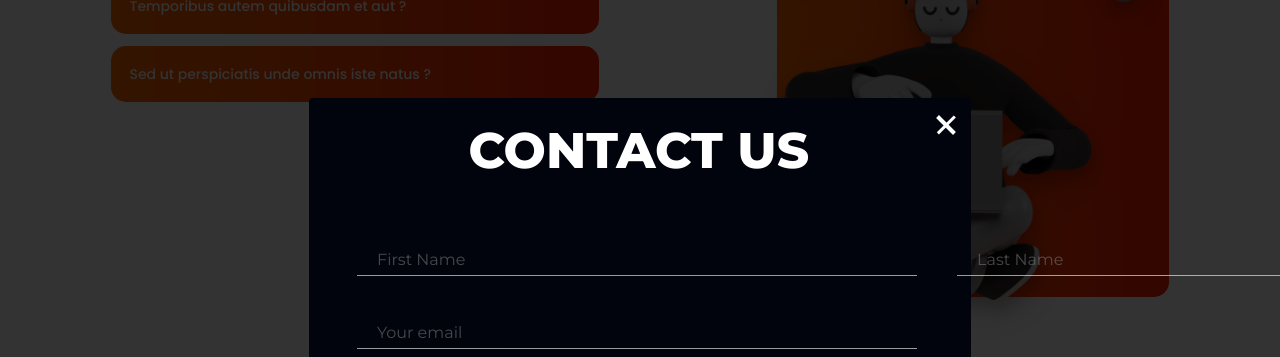
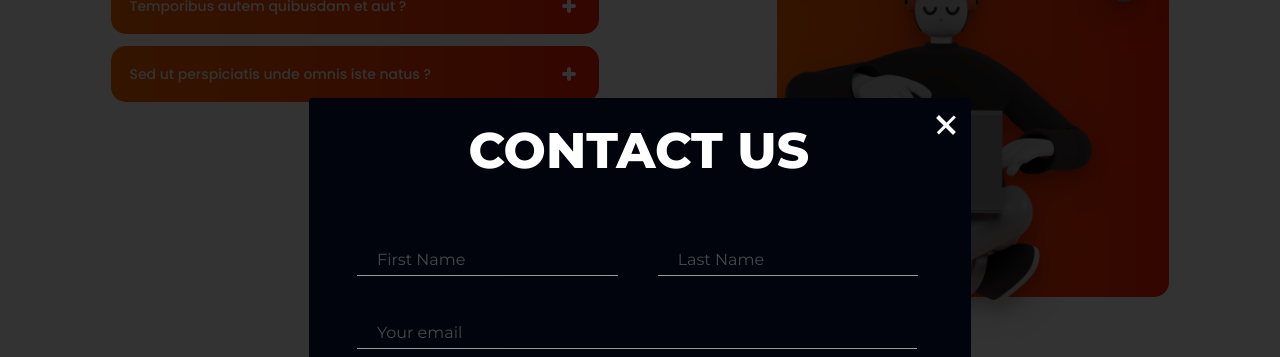
Before and after one commit to vl-shevchenko/acise-insertionWP, a plain HTML site: page index.html in a window 1280 px wide. Both pictures are taken after a click on the button "Contact Us". Shown: the part 856-1213 px from the top of the page. Drawn offline with nearby package versions, Linux system fonts and the light colour scheme.

Commit message:
fixed bug

```diff
--- a/index.html
+++ b/index.html
@@ -311,6 +311,10 @@
                 <p class="fqa__question">
                   Sed ut perspiciatis unde omnis iste natus ?
                 </p>
+                <div class="fqa__question-button">
+                  <span class="fqa__question-button-line"></span>
+                  <span class="fqa__question-button-line"></span>
+                </div>
                 <p class="fqa__answer">
                   At vero eos et accusamus et iusto odio dignissimos ducimus qui
                   blanditiis praesentium voluptatum deleniti atque.
@@ -318,6 +322,10 @@
               </div>
               <div class="fqa__question-wrapper">
                 <p class="fqa__question">Temporibus autem quibusdam et aut ?</p>
+                <div class="fqa__question-button">
+                  <span class="fqa__question-button-line"></span>
+                  <span class="fqa__question-button-line"></span>
+                </div>
                 <p class="fqa__answer">
                   At vero eos et accusamus et iusto odio dignissimos ducimus qui
                   blanditiis praesentium voluptatum deleniti atque.
@@ -327,6 +335,10 @@
                 <p class="fqa__question">
                   Sed ut perspiciatis unde omnis iste natus ?
                 </p>
+                <div class="fqa__question-button">
+                  <span class="fqa__question-button-line"></span>
+                  <span class="fqa__question-button-line"></span>
+                </div>
                 <p class="fqa__answer">
                   At vero eos et accusamus et iusto odio dignissimos ducimus qui
                   blanditiis praesentium voluptatum deleniti atque.
@@ -360,7 +372,7 @@
 
           <h3 class="form-title">Contact Us</h3>
           <form action="#" class="form">
-            <div class="user-name">
+            <div class="form__user-name-wrapper">
               <label class="form__label">
                 <input
                   class="form__input"
--- a/scss/_form.scss
+++ b/scss/_form.scss
@@ -82,10 +82,7 @@
 
   z-index: 12;
 }
-.user-name {
-  display: flex;
-  gap: 40px;
-}
+
 .form {
   position: absolute;
   width: 561.36px;
@@ -96,10 +93,13 @@
   gap: 40px;
 
   margin: 145px 54.64px 49px 50px;
+
+  &__user-name-wrapper {
+    display: flex;
+    gap: 40px;
+  }
   &__label {
-    //  position: absolute;
-    //  width: 560px;
-    //  height: 33px;
+    width: 100%;
   }
 
   &__input {
@@ -111,7 +111,8 @@
     color: #ffffff;
     mix-blend-mode: normal;
     opacity: 0.6;
-    width: 560px;
+    max-width: 560px;
+    width: 100%;
     height: 33px;
     padding-left: 20px;
     background-color: unset;
--- a/scss/_fqa.scss
+++ b/scss/_fqa.scss
@@ -61,7 +61,28 @@
 
     color: #ffffff;
   }
-
+  &__question-button {
+    position: absolute;
+    display: flex;
+    align-items: center;
+    justify-content: center;
+    width: 24px;
+    height: 24px;
+    right: 18px;
+    top: 16px;
+    bottom: 16px;
+  }
+  &__question-button-line {
+    position: absolute;
+    // left: 20.83%;
+    // right: 20.83%;
+    // top: 50%;
+    // bottom: 50%;
+    width: 14px;
+    background-color: #ffffff;
+    border: 2px solid #ffffff;
+    border-radius: 2px;
+  }
   &__answer {
     display: none;
     position: absolute;
@@ -116,6 +137,22 @@
     z-index: -1;
   }
 }
+
+.fqa__question-button-line:nth-child(2) {
+  transform: rotate(90deg);
+}
+
+.fqa__question-wrapper.open .fqa__question-button {
+  right: 17px;
+  top: 15px;
+}
+.fqa__question-wrapper.open .fqa__question-button-line:nth-child(1) {
+  border: 2px solid #333333;
+}
+.fqa__question-wrapper.open .fqa__question-button-line:nth-child(2) {
+  display: none;
+}
+
 .fqa__question-wrapper:hover {
   opacity: 0.7;
 }
```
Also changed, not shown: css/style.css.
